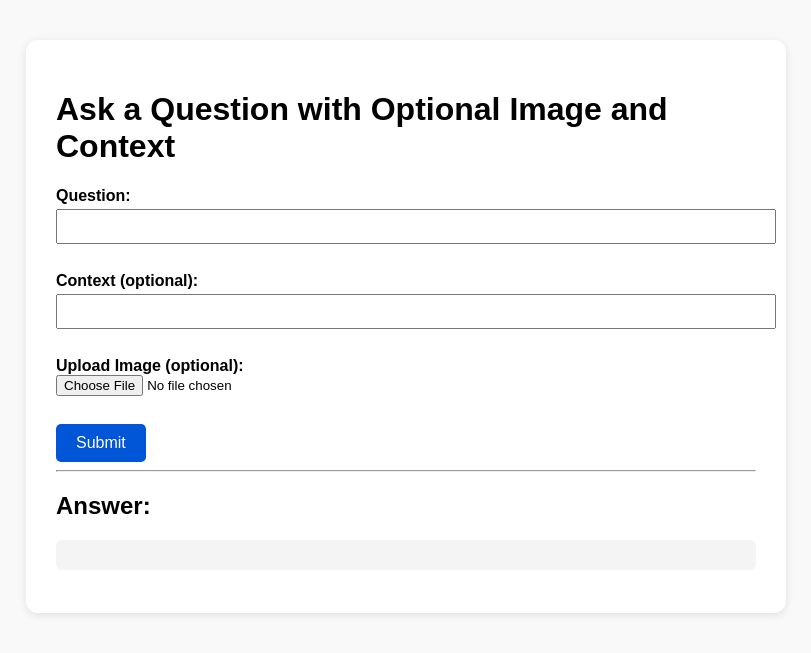
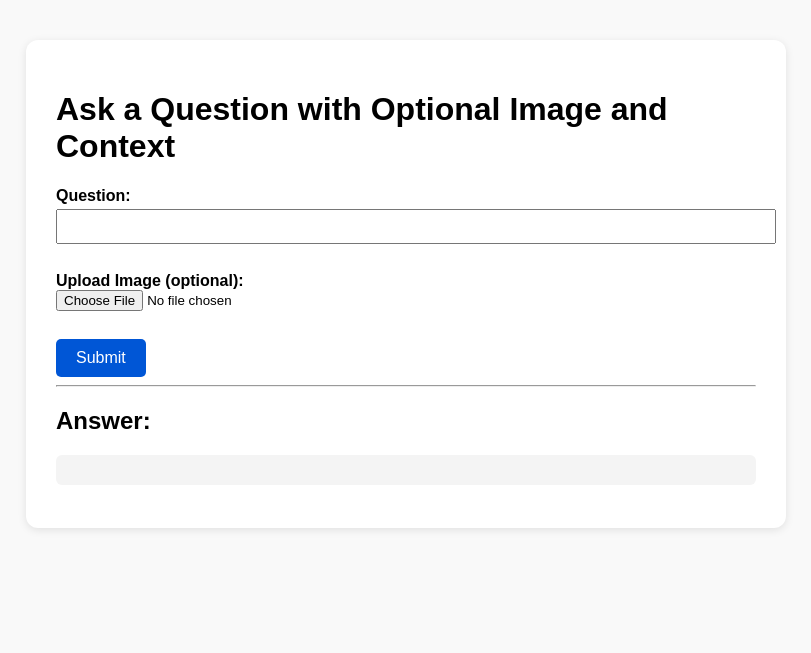
Before and after one commit to 24f1002537/backend, a Flask app: page /api in a window 1280 px wide. Shown: the top 653 px of the page, without its empty margins (234-1045 px from the left). Run offline with Flask 3, Linux system fonts and the light colour scheme.

```diff
--- a/app.py
+++ b/app.py
@@ -61,7 +61,7 @@ def generate_llm_response(question: str, context: str = None):
     )
     return response.text
 
-def answer(question: str, context: str = "", image_file=None):
+def answer(question: str,image_file=None):
     # If image is uploaded, convert to base64 and get description
     if image_file and image_file.filename:
         image_bytes = image_file.read()
@@ -78,10 +78,8 @@ def answer(question: str, context: str = "", image_file=None):
     top_chunks = [chunks[i] for i in top_indices]
 
     # Use provided context if available
-    if context:
-        used_context = context
-    else:
-        used_context = "\n\n".join(top_chunks)
+
+    used_context = "\n\n".join(top_chunks)
 
     response = generate_llm_response(question, context=used_context)
     return response
@@ -91,10 +89,9 @@ def index():
     answer_text = None
     if request.method == "POST":
         question = request.form.get("question", "")
-        context = request.form.get("context", "")
         image_file = request.files.get("image", None)
         try:
-            answer_text = answer(question, context, image_file)
+            answer_text = answer(question, image_file)
         except Exception as e:
             answer_text = f"Error: {e}"
         return jsonify({"answer": answer_text})
--- a/templates/index.html
+++ b/templates/index.html
@@ -20,10 +20,6 @@
     <form method="post" enctype="multipart/form-data">
         <label for="question">Question:</label><br>
         <input type="text" id="question" name="question" required><br><br>
-
-        <label for="context">Context (optional):</label><br>
-        <input type="text" id="context" name="context"><br><br>
-
         <label for="image">Upload Image (optional):</label><br>
         <input type="file" id="image" name="image" accept="image/*"><br><br>
 
```
